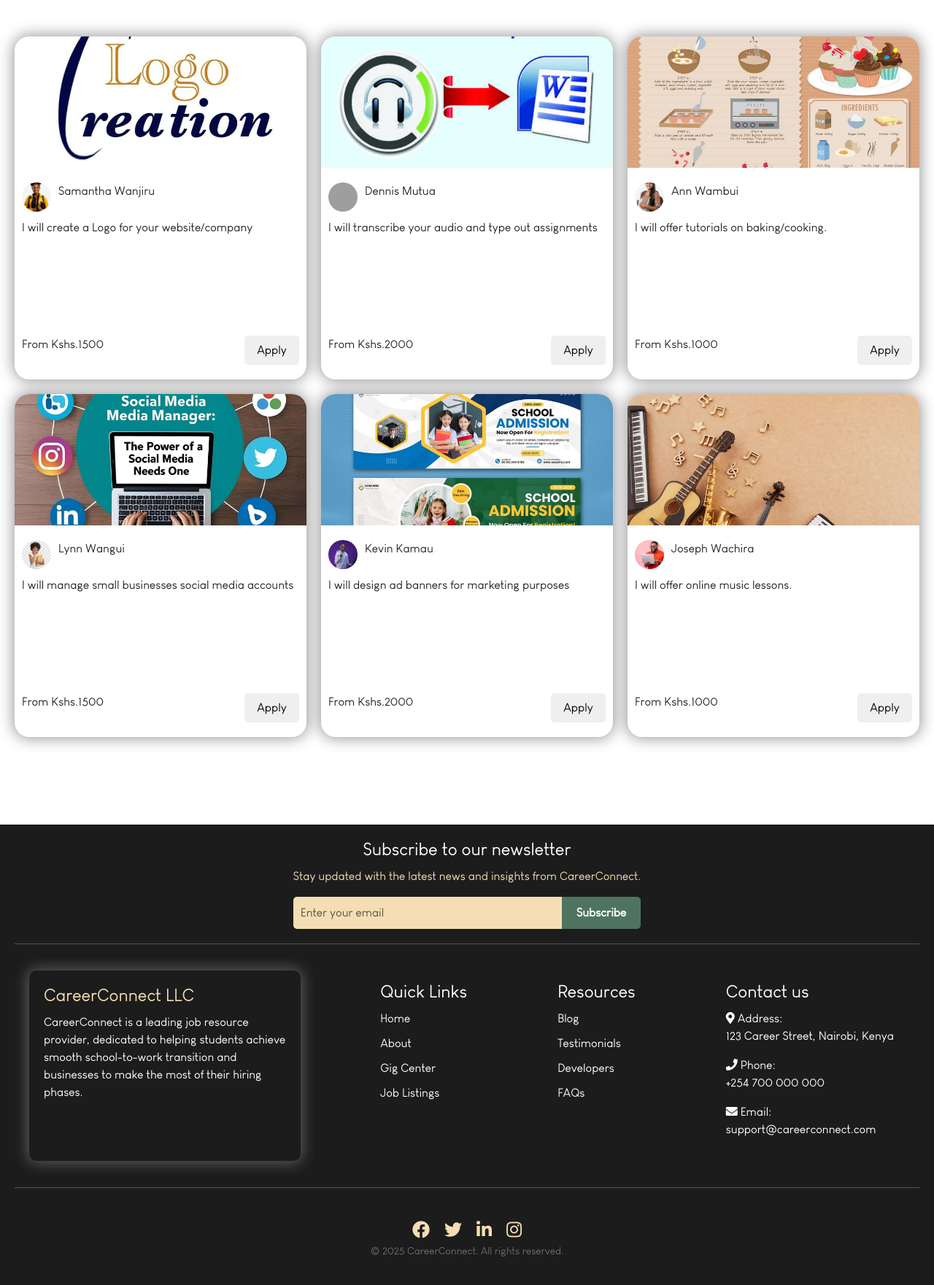
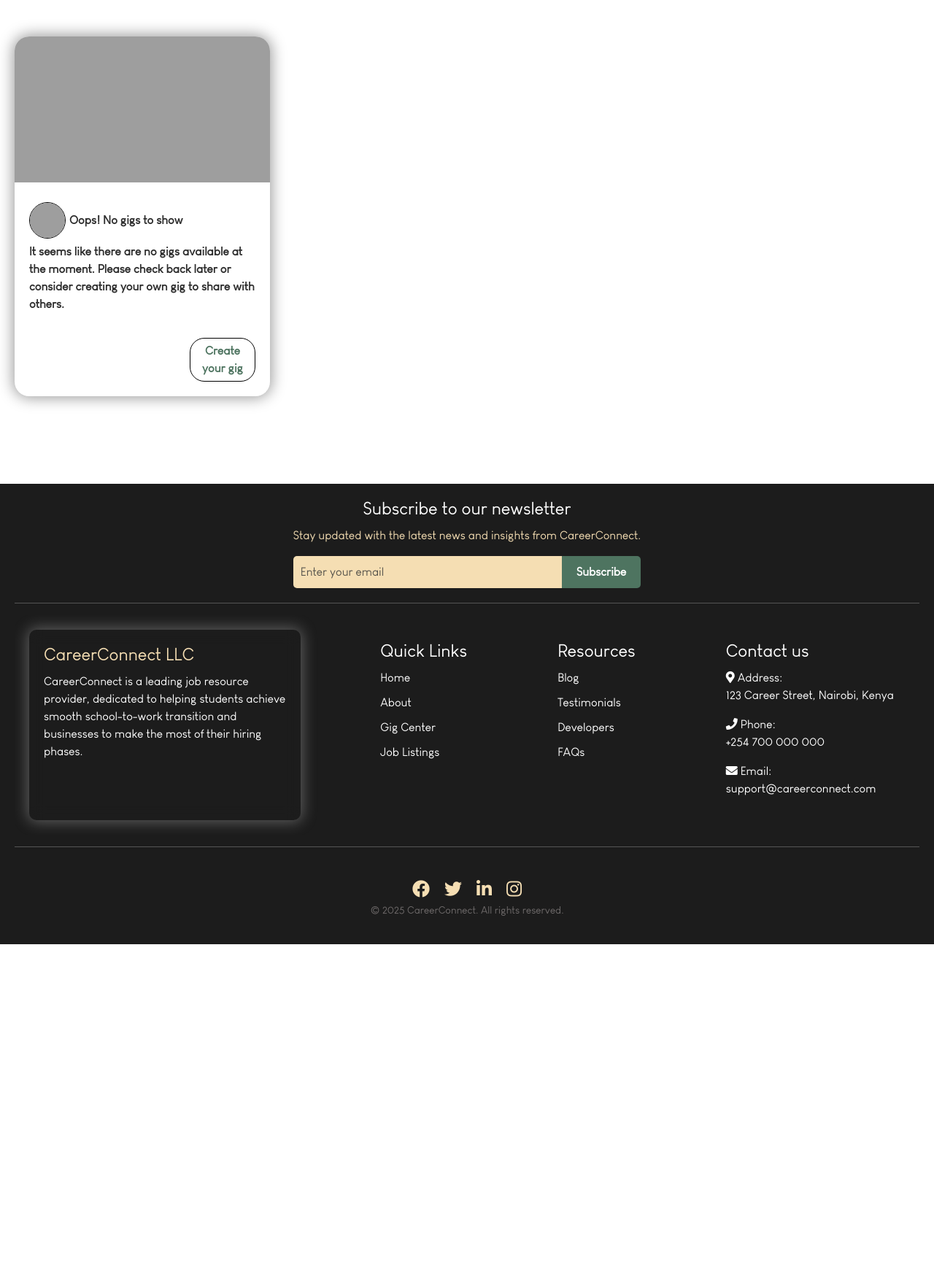
Before and after one commit to BritahKami/ICS-Project-1, a Python web app: template website/templates/gigs/gigs.html in a window 1280 px wide. Shown: the part 80-1841 px from the top of the page at 73% size. After the commit the page ends 1374 px from the top, so only its background shows below. Run offline with Jinja, Linux system fonts and the light colour scheme; the template is opened without the code that fills it, so the values that code supplies are empty; some libraries are stand-ins or nearby versions; grey boxes are pictures that could not be loaded.

Commit message:
#149 - Gig Card Changes

```diff
--- a/website/static/css/gigs/gigs.css
+++ b/website/static/css/gigs/gigs.css
@@ -1,9 +1,9 @@
 header {
-    background-image:unset;
+    background-image: unset;
     height: 10vh;
 }
 
-.cta{
+.cta {
     display: none;
 }
 
@@ -102,3 +102,141 @@ header {
     cursor: pointer;
     color: rgb(3, 82, 82);
 }
+
+.card-item {
+    max-width: 350px;
+    min-width: 350px;
+    max-height: fit-content;
+    min-height: fit-content;
+    background-color: transparent;
+    border-radius: 20px;
+    box-shadow: 0px 0px 20px 2px rgba(0, 0, 0, 0.4);
+}
+
+.card-image {
+    width: 100%;
+    height: 200px;
+    border-radius: 20px 20px 0px 0px;
+    background-color: transparent;
+    overflow: hidden;
+    position: relative;
+}
+
+.card-image span {
+    position: absolute;
+    top: 10px;
+    left: 10px;
+    padding: 5px 10px;
+    border-radius: 20px;
+    font-weight: bold;
+    font-size: 14px;
+    z-index: 1;
+    text-transform: uppercase;
+}
+
+#jobSpan {
+    background-color: var(--text-pink);
+    color: var(--white);
+}
+
+#internshipSpan {
+    background-color: var(--tertiery-color);
+    color: black;
+}
+
+.card-image img {
+    width: 100%;
+    height: 100%;
+    object-fit: cover;
+}
+
+.card-content {
+    padding: 20px;
+    color: var(--text-dark);
+}
+
+.card-content-title {
+    height: 63px;
+    overflow: hidden;
+    display: grid;
+    grid-template-columns: auto auto;
+    gap: 5px;
+    align-items: left;
+    justify-content: left;
+}
+
+.card-content-title .card-content-title-img {
+    width: 50px;
+    height: 50px;
+    border-radius: 50%;
+    overflow: hidden;
+    border: 1px solid black;
+    margin: 0px;
+    margin-block: auto;
+}
+
+.card-content-title .card-content-title-img img {
+    width: 100%;
+    height: 100%;
+    object-fit: cover;
+}
+
+.card-content-title p {
+    font-weight: bold;
+    margin: 0;
+    margin-block: auto;
+}
+
+.card-content-description {
+    height: 100px;
+    margin-bottom: 30px;
+    font-weight: bold;
+    overflow-x: auto;
+    scrollbar-gutter: stable;
+}
+
+.card-content-description::-webkit-scrollbar {
+    width: 0px;
+    height: 1px;
+    background-color: transparent;
+}
+
+.card-content-options {
+    min-height: 25px;
+    overflow: hidden;
+    display: flex;
+    flex-wrap: nowrap;
+    justify-content: space-between;
+}
+
+.card-content-options button {
+    padding: 5px 0px;
+    border-radius: 20px;
+    cursor: pointer;
+}
+
+.card-content-options button:nth-child(2) {
+    color: var(--secondary-color);
+    font-weight: bold;
+    background-color: var(--text-alice);
+    padding: 5px 10px;
+    cursor: pointer;
+}
+
+.card-item:hover {
+    box-shadow: 0px 0px 30px 4px rgba(0, 0, 0, 0.5);
+    transform: translateY(-7px);
+}
+
+.card-item:hover .card-content-title {
+    color: var(--text-pink);
+}
+
+.card-item:hover .card-content-description {
+    color: var(--text-blue);
+}
+
+.card-item:hover .card-content-options span:nth-child(2) {
+    color: wheat;
+    background-color: var(--secondary-color);
+}
--- a/website/templates/gigs/gigs.html
+++ b/website/templates/gigs/gigs.html
@@ -12,145 +12,73 @@ CareerConnect | Gigs
 
    <div id="gigs_container">
         <div id="gigs_row">
-            <div id="first_gig">
-             <div id="gig_image">
-            <img src="{{url_for('static', filename='images/gigs/logoMaker.jpeg')}}" alt="First gig">
+            {% if gigs %}
+            {% for gig in gigs %}
+            <div class="card-item">
+                <!--Card Image-->
+                <div class="card-image">
+                    <img src="{{ url_for('static', filename='uploads/items/' ~ gig.image) }}" alt="Gig Image">
+                    <span id="jobSpan">{{gig.title}}</span>
                 </div>
-              <div class="gig_details">
-            <div id="gig_owner">
-                <img src="{{url_for('static', filename='images/gigs/pic1.jpeg')}}" alt="profile picture 1">
-                <p>Samantha Wanjiru</p>
+
+                <!--Card Content-->
+                <div class="card-content">
+                    <!--Card Title-->
+                    <div class="card-content-title">
+                        <div class="card-content-title-img">
+                            <img src="{{ url_for('static', filename='uploads/accounts/' ~ gig.studentIcon) }}" alt="Student Image">
                         </div>
-            <div id="gig_message">
-                <p>I will create a Logo for your website/company</p>
+                        <p>{{gig.fname}} {{gig.lname}}</p>
                     </div>
-            <div id="gig_price">
-                <p>From Kshs.1500</p>
-                <button>Apply</button>
+
+                    <!--Card Description-->
+                    <div class="card-content-description">
+                        <p>{{gig.description}}</p>
                     </div>
+
+                    <!--Card Rates & Actions-->
+                    <div class="card-content-options">
+                        <span>From KES {{gig.price}}</span>
+                        <button class="btn-2" id="openModalBtn3">Request</button>
                     </div>
                 </div>
 
-            <div id="first_gig">
-             <div id="gig_image">
-            <img src="{{url_for('static', filename='images/gigs/gig2.jpeg')}}" alt="First gig">
             </div>
-              <div class="gig_details">
-            <div id="gig_owner">
-                <img src="{{url_for('static', filename='images/gigs/pic2.jpeg')}}" alt="profile picture 1">
-                <p>Dennis Mutua</p>
+            {% endfor %}
+            {% else %}
+            <div class="card-item">
+                <!--Card Image-->
+                <div class="card-image">
+                    <img src="{{ url_for('static', filename='uploads/items/placeholder.png') }}" alt="Gig Image">
+                    <span id="jobSpan" hidden>Oops! No Gig to Show</span>
                 </div>
-            <div id="gig_message">
-                <p>I will transcribe your audio and type out assignments</p>
+
+                <!--Card Content-->
+                <div class="card-content">
+                    <!--Card Title-->
+                    <div class="card-content-title">
+                        <div class="card-content-title-img">
+                            <img src="{{ url_for('static', filename='uploads/accounts/placeholder.png')}}" alt="Student Image">
                         </div>
-            <div id="gig_price">
-                <p>From Kshs.2000</p>
-                <button>Apply</button>
+                        <p>Oops! No gigs to show</p>
                     </div>
+
+                    <!--Card Description-->
+                    <div class="card-content-description">
+                        <p>
+                            It seems like there are no gigs available at the moment. Please check back later or consider creating your own gig to share with others.
+                        </p>
+                    </div>
+
+                    <!--Card Rates & Actions-->
+                    <div class="card-content-options">
+                        <span></span>
+                        <button class="btn-2" onclick="window.location.href='/signin'">Create your gig</button>
                     </div>
                 </div>
 
-            <div id="first_gig">
-             <div id="gig_image">
-            <img src="{{url_for('static', filename='images/gigs/gig3.jpeg')}}" alt="First gig">
             </div>
-              <div class="gig_details">
-            <div id="gig_owner">
-                <img src="{{url_for('static', filename='images/gigs/pic3.jpeg')}}" alt="profile picture 1">
-                <p>Ann Wambui</p>
-            </div>
-            <div id="gig_message">
-                <p>I will offer tutorials on baking/cooking.</p>
-            </div>
-            <div id="gig_price">
-                <p>From Kshs.1000</p>
-                <button>Apply</button>
-            </div>
-            </div>
-            </div>
-
-            <div id="first_gig">
-             <div id="gig_image">
-            <img src="{{url_for('static', filename='images/gigs/gig4.jpeg')}}" alt="First gig">
-              </div>
-              <div class="gig_details">
-            <div id="gig_owner">
-                <img src="{{url_for('static', filename='images/gigs/pic4.jpeg')}}" alt="profile picture 1">
-                <p>Lynn Wangui</p>
-            </div>
-            <div id="gig_message">
-                <p>I will manage small businesses social media accounts</p>
-            </div>
-            <div id="gig_price">
-                <p>From Kshs.1500</p>
-                <button>Apply</button>
-            </div>
-            </div>
-            </div>
-
-            <div id="first_gig">
-             <div id="gig_image">
-            <img src="{{url_for('static', filename='images/gigs/gig5.jpeg')}}" alt="First gig">
-              </div>
-              <div class="gig_details">
-            <div id="gig_owner">
-                <img src="{{url_for('static', filename='images/gigs/pic5.jpeg')}}" alt="profile picture 1">
-                <p>Kevin Kamau</p>
-            </div>
-            <div id="gig_message">
-                <p>I will design ad banners for marketing purposes</p>
-            </div>
-            <div id="gig_price">
-                <p>From Kshs.2000</p>
-                <button>Apply</button>
-            </div>
-            </div>
-            </div>
-
-            <div id="first_gig">
-             <div id="gig_image">
-            <img src="{{url_for('static', filename='images/gigs/gig6.jpeg')}}" alt="First gig">
-              </div>
-              <div class="gig_details">
-            <div id="gig_owner">
-                <img src="{{url_for('static', filename='images/gigs/pic6.jpeg')}}" alt="profile picture 1">
-                <p>Joseph Wachira</p>
-            </div>
-            <div id="gig_message">
-                <p>I will offer online music lessons.</p>
-            </div>
-            <div id="gig_price">
-                <p>From Kshs.1000</p>
-                <button>Apply</button>
-            </div>
-            </div>
-            </div>
-
-            {% for gig in gigs %}
-            <div id="first_gig">
-            <div id="gig_image">
-            <img src="{{ url_for('static', filename='uploads/' ~ gig.image) }}" alt="Gig image">
-            </div>
-
-            <div class="gig_details">
-            <div id="gig_owner">
-            <img src="{{url_for('static', filename='images/gigs/defaultpic.jpeg')}}" alt="Profile picture">
-
-            <p>{{ gig.fname }} {{ gig.lname }}</p>
-            </div>
-
-             <div id="gig_message">
-             <p>{{ gig.description }}</p>
-            </div>
-
-            <div id="gig_price">
-            <p>From {{ gig.price }}</p>
-            <button>Apply</button>
-            </div>
-            </div>
-            </div>
-           {% endfor %}
-
+            {% endif %}
         </div>
     </div>
 {% endblock %}
```
Also changed, not shown: website/assets/pages/dashboards.py (+5 -4 lines), website/templates/gigs/oldgigs.html (added, +119 -0 lines). Lines whose indentation alone changed are shown as unchanged.
